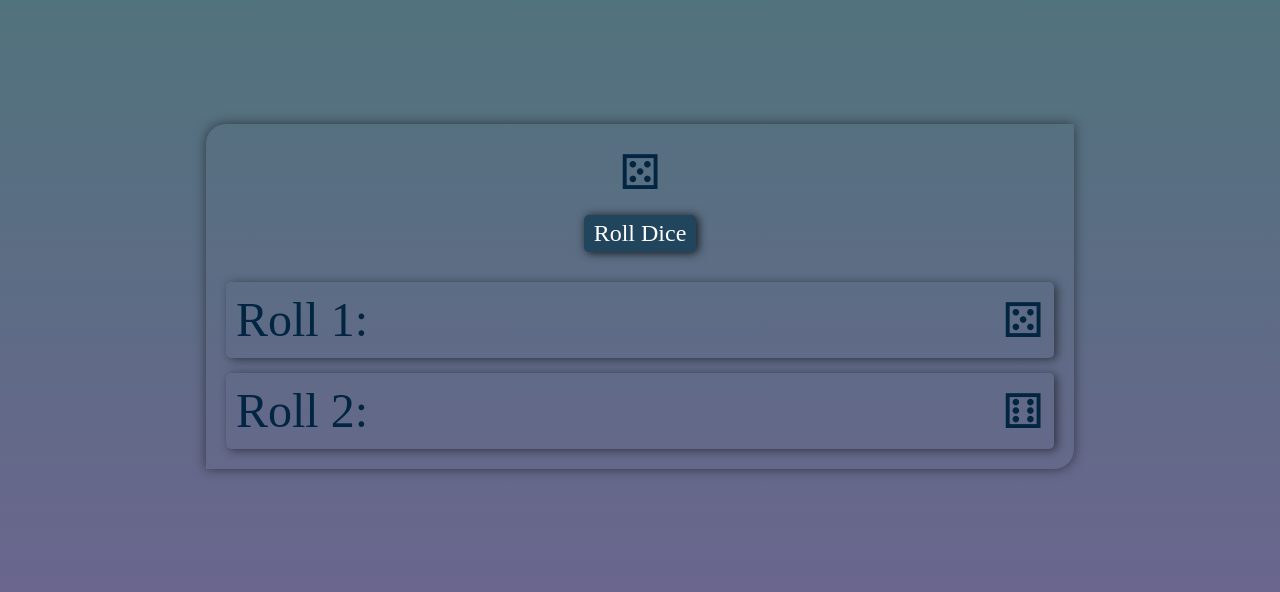
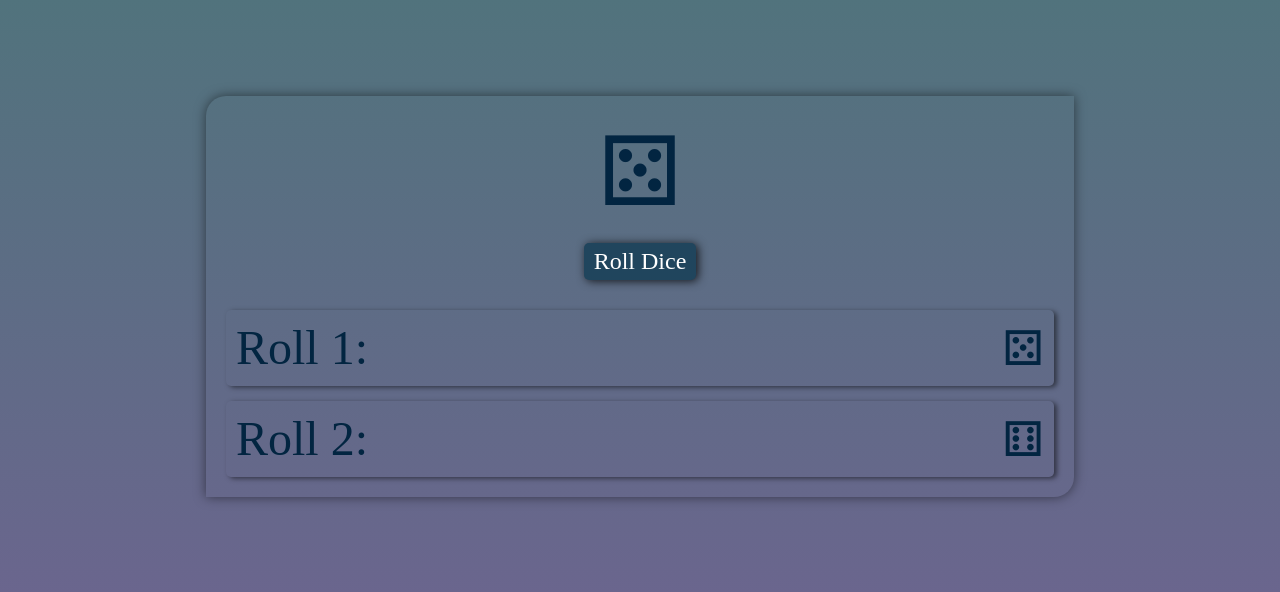
Before and after one commit to DeeBest/dice-roll-simulator, a plain HTML site: page index.html in a window 1280 px wide. Both pictures are taken after a click on the button "Roll Dice". Shown: the part 93-685 px from the top of the page. Drawn offline with Linux system fonts and the light colour scheme.

Commit message:
created animation for the dice and added event listener to the button to roll the dice

```diff
--- a/index.css
+++ b/index.css
@@ -88,6 +88,11 @@ footer .contact-icons {
   padding: 20px;
   border-radius: 20px 0px 20px 0px;
 }
+.dice {
+  font-size: 6rem;
+  animation-duration: 1s;
+  animation-fill-mode: forwards;
+}
 button {
   font-size: 1.5rem;
   padding: 5px 10px;
@@ -111,13 +116,31 @@ ul {
   width: 100%;
 }
 ul li {
-  box-shadow: 3px 1.5px 10px rgba(0, 0, 0, 0.5);
+  box-shadow: 3px 1.5px 5px rgba(0, 0, 0, 0.5);
   padding: 10px;
   border-radius: 5px;
   width: 100%;
   display: flex;
   justify-content: space-between;
   margin-top: 15px;
+}
+.roll-animation {
+  animation-name: roll;
+}
+
+@keyframes roll {
+  0% {
+    transform: rotateY(0deg) rotateX(0deg);
+  }
+  /* 25% {
+    transform: rotateY(180deg) rotateX(180deg);
+  }
+  50% {
+    transform: rotateY(360deg) rotateX(360deg);
+  } */
+  100% {
+    transform: rotateY(720deg) rotateX(720deg);
+  }
 }
 
 @media screen and (max-width: 450px) {
--- a/index.js
+++ b/index.js
@@ -2,3 +2,13 @@ const currentYear = new Date().getFullYear();
 
 const footerParagraph = document.getElementById('footer-paragraph');
 footerParagraph.textContent = `Created By \xA9Simphiwe ${currentYear}.`;
+
+const rollDiceBtn = document.getElementById('roll-dice-btn');
+const dice = document.getElementById('dice');
+
+rollDiceBtn.addEventListener('click', () => {
+  dice.classList.add('roll-animation');
+  setTimeout(() => {
+    dice.classList.remove('roll-animation');
+  }, 100);
+});
```
